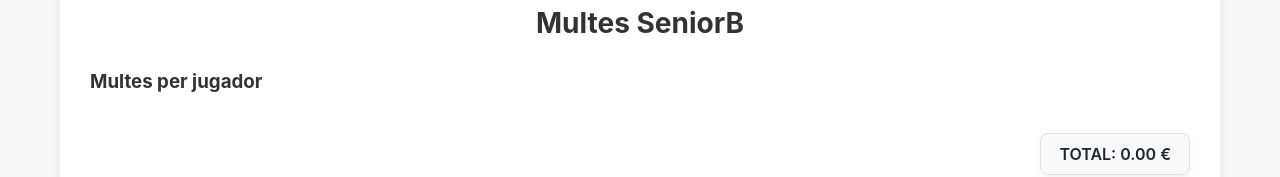
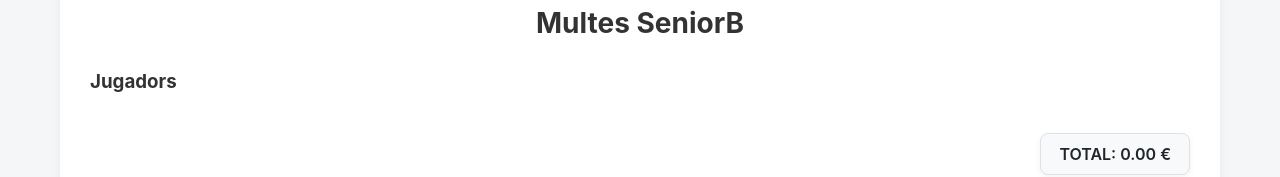
Before and after one commit to xgerardlopez/multesSeniorB, a plain HTML site: page index.html in a window 1280 px wide. Shown: the part 227-404 px from the top of the page. Drawn offline with Linux system fonts and the light colour scheme; no server answers.

Commit message:
Update index.html

```diff
--- a/index.html
+++ b/index.html
@@ -19,7 +19,7 @@
     <h1>Multes SeniorB</h1>
 
     <section id="players-section">
-      <h3>Multes per jugador</h3>
+      <h3>Jugadors</h3>
       <div id="players"></div>
 
       <div class="total-global">
```
